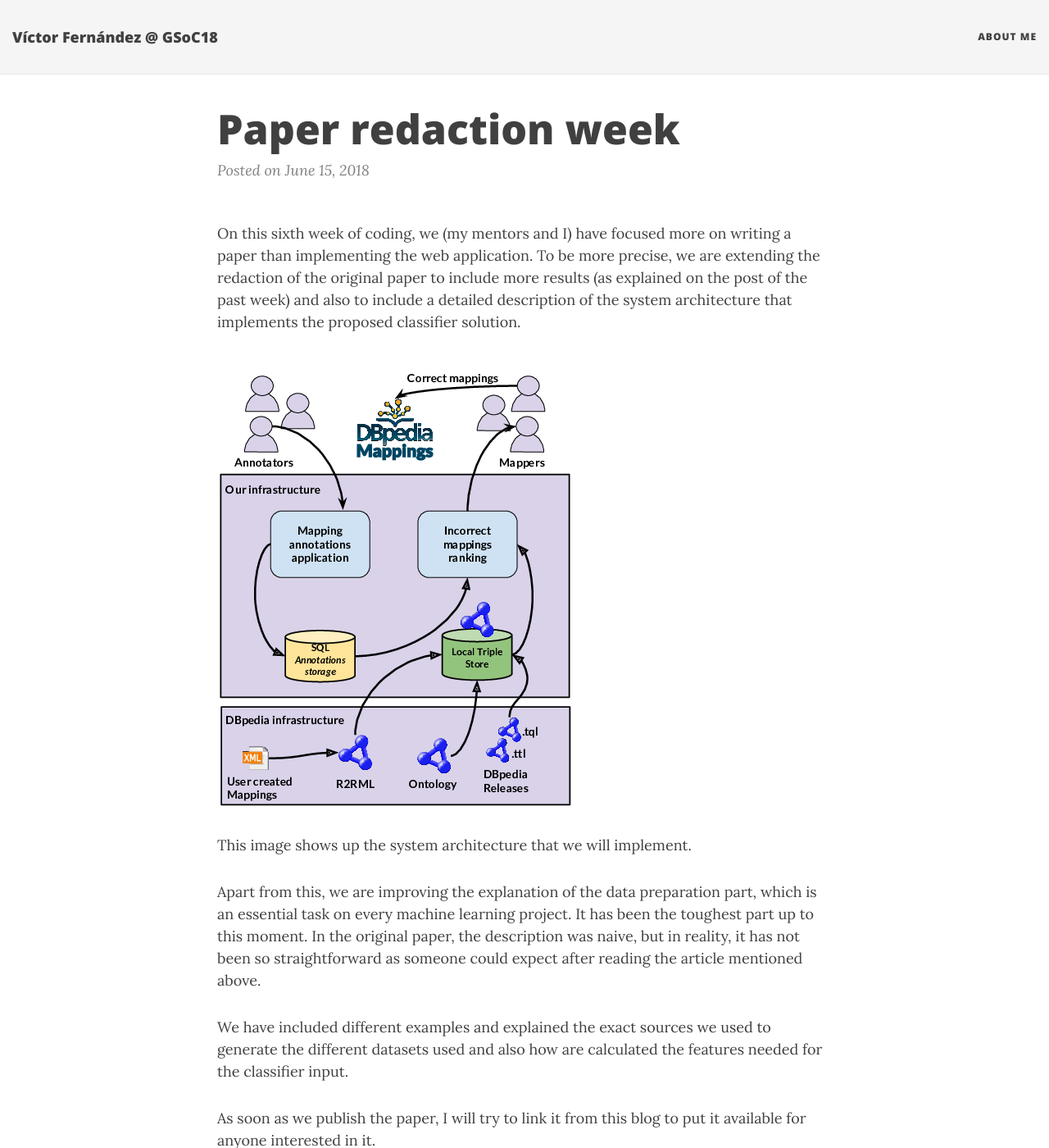
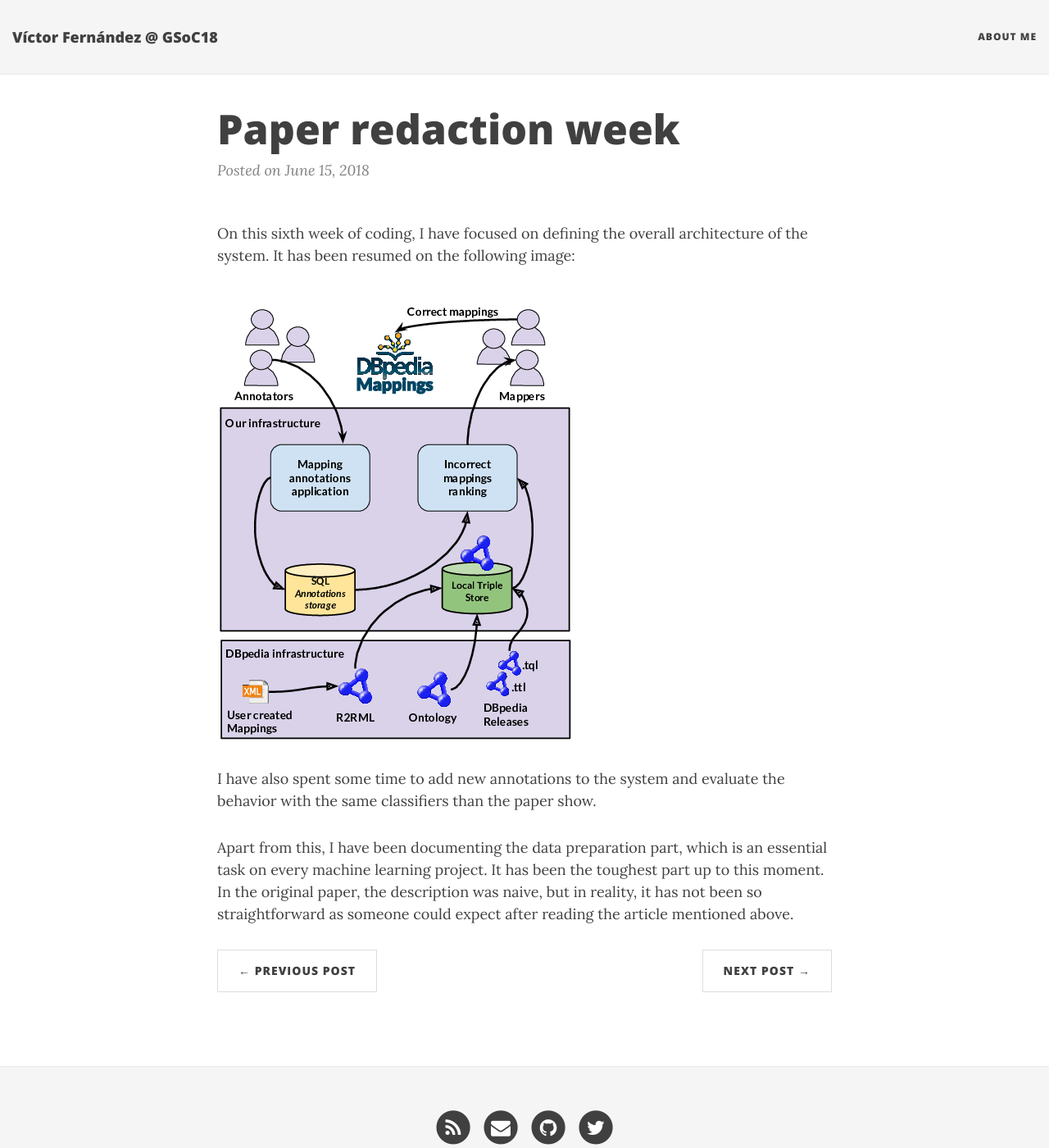
Before and after one commit to vfrico/dbpedia-gsoc-18, a Jekyll site: the page built from _posts/2018-06-15-redaction-week.markdown, in a window 1280 px wide and 1400 px high. Shown: the whole window at 82% size. Built offline with Jekyll 4.4.1, drawn with Linux system fonts in a browser that asks for light colours; nearby versions of some CDN libraries; comment, search, counter and statistics services are not loaded.

Commit message:
Updated post

```diff
--- a/_posts/2018-06-15-redaction-week.markdown
+++ b/_posts/2018-06-15-redaction-week.markdown
@@ -4,15 +4,11 @@ published: true
 title: Paper redaction week
 date: '2018-06-15'
 ---
-
-On this sixth week of coding, we (my mentors and I) have focused more on writing a paper than implementing the web application. To be more precise, we are extending the redaction of the original paper to include more results (as explained on the post of the past week) and also to include a detailed description of the system architecture that implements the proposed classifier solution.
+On this sixth week of coding, I have focused on defining the overall architecture of the system. It has been resumed on the following image:
 
 ![System architecture]( https://raw.githubusercontent.com/vfrico/dbpedia-gsoc-18/gh-pages/img/system_architecture.png "System architecture")
 
-This image shows up the system architecture that we will implement.
 
-Apart from this, we are improving the explanation of the data preparation part, which is an essential task on every machine learning project. It has been the toughest part up to this moment. In the original paper, the description was naive, but in reality, it has not been so straightforward as someone could expect after reading the article mentioned above.
+I have also spent some time to add new annotations to the system and evaluate the behavior with the same classifiers than the paper show.
 
-We have included different examples and explained the exact sources we used to generate the different datasets used and also how are calculated the features needed for the classifier input.
-
-As soon as we publish the paper, I will try to link it from this blog to put it available for anyone interested in it.
+Apart from this, I have been documenting the data preparation part, which is an essential task on every machine learning project. It has been the toughest part up to this moment. In the original paper, the description was naive, but in reality, it has not been so straightforward as someone could expect after reading the article mentioned above.
```
